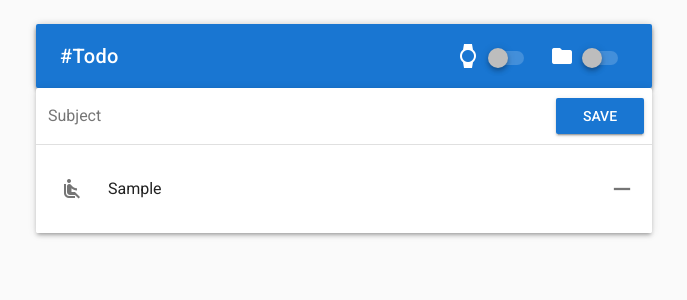
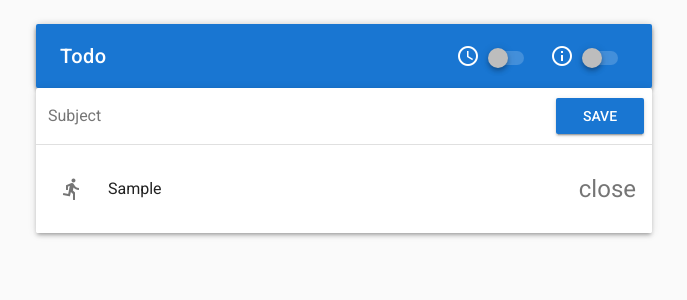
Before and after one commit to su79eu7k/todo-vuetify, a Vue app: page / in a window 1280 px wide. Both pictures are taken after typing "Sample" into the empty fields and a click on the button "SAVE". Shown: the top 300 px of the page, without its empty margins (296-983 px from the left). Built offline with nearby package versions, Linux system fonts and the light colour scheme.

Commit message:
- list array deep watch. - design(minor).

```diff
--- a/src/App.vue
+++ b/src/App.vue
@@ -6,17 +6,17 @@
         <v-flex xs12 sm10 md6>
           <v-card class="elevation-3">
             <v-toolbar height="64px" dark color="primary">
-              <v-toolbar-title>#Todo</v-toolbar-title>
+              <v-toolbar-title>Todo</v-toolbar-title>
 
               <v-spacer></v-spacer>
 
               <v-toolbar-items class="align-center">
-                <v-icon class="pr-2">watch</v-icon>
+                <v-icon class="pr-2">schedule</v-icon>
                 <v-switch v-model="addDue" hide-details></v-switch>
               </v-toolbar-items>
 
               <v-toolbar-items class="align-center">
-                <v-icon class="pr-2 pl-3">folder</v-icon>
+                <v-icon class="pr-2 pl-3">info_outline</v-icon>
                 <v-switch v-model="addDetail" hide-details></v-switch>
               </v-toolbar-items>
             </v-toolbar>
@@ -128,17 +128,17 @@
                     <v-list-tile :key="item.id" @click="toggleFinished(item, index)">
                       <v-list-tile-avatar>
                         <v-icon v-if="item.finished">done</v-icon>
-                        <v-icon v-else>airline_seat_recline_normal</v-icon>
+                        <v-icon v-else>directions_run</v-icon>
                       </v-list-tile-avatar>
 
                       <v-list-tile-content :class="{ 'closed-issue': item.finished }">
-                        <v-list-tile-title>{{ item.title }}<span v-if="item.dueRemaining"> {{ item.dueRemaining }}</span></v-list-tile-title>
+                        <v-list-tile-title>{{ item.title }}<span v-if="item.dueRemaining" class="caption grey--text ml-3">{{ item.dueRemaining }}</span></v-list-tile-title>
                         <v-list-tile-sub-title v-if="item.detail">{{ item.detail }}</v-list-tile-sub-title>
                       </v-list-tile-content>
 
                       <v-list-tile-action>
                         <v-tooltip left v-if="item.pickedDue">
-                          <v-icon slot="activator" color="primary" @click.stop="openDialog(item, index)">watch</v-icon>
+                          <v-icon slot="activator" color="primary" @click.stop="openDialog(item, index)">schedule</v-icon>
                           <span>{{ formatTime("LLL", item.pickedDue) }}</span>
 
                           <v-dialog persistent v-model="item.dialog" max-width="500px">
@@ -148,7 +148,7 @@
                               </v-card-title>
 
                               <v-card-text>
-                                <v-icon class="pr-2">watch</v-icon><span>{{ formatTime("LLLL", item.pickedDue) }}</span>
+                                <v-icon class="pr-2">schedule</v-icon><span>{{ formatTime("LLLL", item.pickedDue) }}</span>
                               </v-card-text>
 
                               <v-card-title class="title">
@@ -199,12 +199,10 @@
                           </v-dialog>
                         </v-tooltip>
 
-                        <v-icon v-if="item.detail" @click.stop="toggleShowDetail(item, index)" color="primary">
-                          {{ !item.showDetail ? 'folder' : 'folder_open' }}
-                        </v-icon>
+                        <v-icon v-if="item.detail" @click.stop="toggleShowDetail(item, index)" color="primary">info_outline</v-icon>
                       </v-list-tile-action>
                       <v-list-tile-action>
-                        <v-icon medium @click.stop="removeItem(item, index)">remove</v-icon>
+                        <v-icon medium @click.stop="removeItem(item, index)" class="headline">close</v-icon>
                       </v-list-tile-action>
                     </v-list-tile>
 
@@ -288,7 +286,8 @@
     watch: {
       list: function() {
         localStorage.setItem('vue-app-todo-F9DM348E', JSON.stringify(this.list));
-      }
+      },
+      deep: true
     },
     mounted: function() {
       if (localStorage.getItem('vue-app-todo-F9DM348E')) this.list = JSON.parse(localStorage.getItem('vue-app-todo-F9DM348E'));
```
